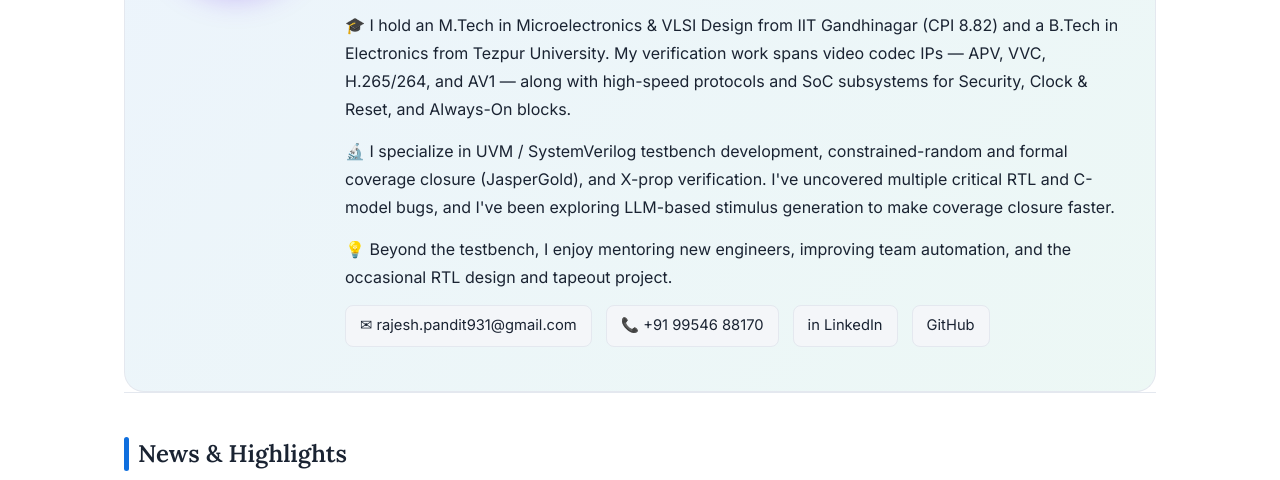
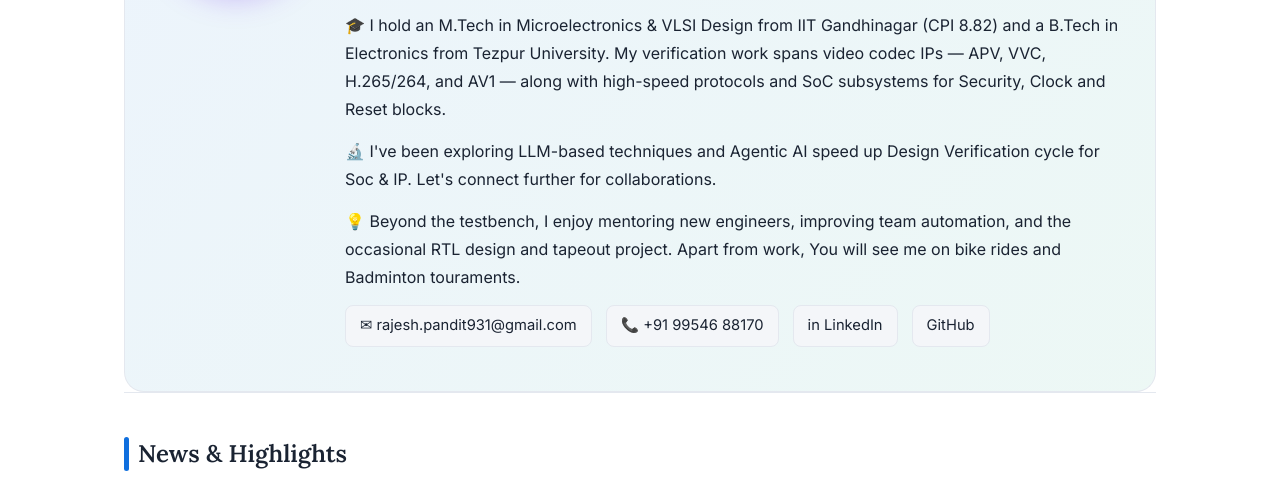
Before and after one commit to rkp107/portfolio, a plain HTML site: page index.html in a window 1280 px wide. Shown: the part 300-780 px from the top of the page. Drawn offline with Linux system fonts and the light colour scheme.

Commit message:
Revise content in index.html for clarity and updates
Updated text for clarity and added personal interests.

```diff
--- a/index.html
+++ b/index.html
@@ -221,18 +221,14 @@
           Gandhinagar (CPI 8.82) and a B.Tech in Electronics from Tezpur
           University. My verification work spans video codec IPs — APV, VVC,
           H.265/264, and AV1 — along with high-speed protocols and SoC
-          subsystems for Security, Clock &amp; Reset, and Always-On blocks.
+          subsystems for Security, Clock and Reset blocks.
         </p>
         <p>
-          🔬 I specialize in UVM / SystemVerilog testbench development,
-          constrained-random and formal coverage closure (JasperGold), and
-          X-prop verification. I've uncovered multiple critical RTL and C-model
-          bugs, and I've been exploring LLM-based stimulus generation to make
-          coverage closure faster.
+          🔬 I've been exploring LLM-based techniques and Agentic AI speed up Design Verification cycle for Soc &amp IP. Let's connect further for collaborations.
         </p>
         <p>
           💡 Beyond the testbench, I enjoy mentoring new engineers, improving
-          team automation, and the occasional RTL design and tapeout project.
+          team automation, and the occasional RTL design and tapeout project. Apart from work, You will see me on bike rides and Badminton touraments.
         </p>
         <div class="links">
           <a href="mailto:rajesh.pandit931@gmail.com">✉ rajesh.pandit931@gmail.com</a>
```
